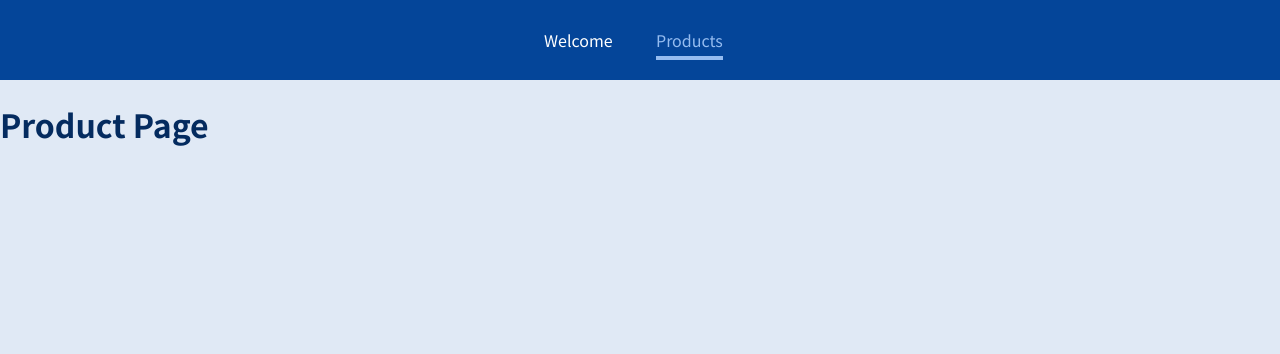
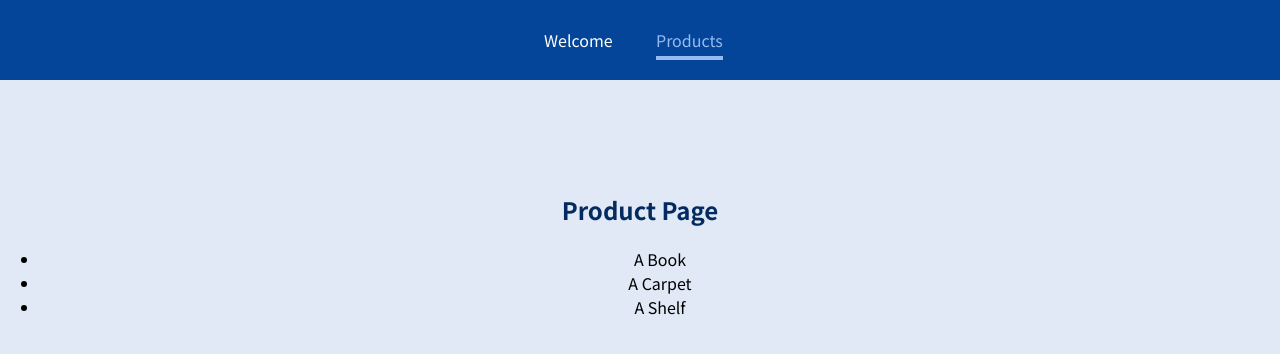
Before and after one commit to Aman-Gupta-Ji/React-Router, a JavaScript app: page /products in a window 1280 px wide. Shown: the top 354 px of the page. Built offline with nearby package versions, Linux system fonts and the light colour scheme.

Commit message:
Product Details /:Id

```diff
--- a/src/App.js
+++ b/src/App.js
@@ -1,20 +1,26 @@
-import { Route } from 'react-router-dom';
+import { Route } from "react-router-dom";
 
-import Welcome from './pages/Welcome';
-import Products from './pages/Products';
-import Header from './components/Header';
+import Welcome from "./pages/Welcome";
+import Products from "./pages/Products";
+import ProductDetail from "./pages/ProductDetail";
+import Header from "./components/Header";
 
 function App() {
   return (
-    <div>
+    <>
       <Header />
+      <main>
         <Route path="/welcome">
           <Welcome />
         </Route>
         <Route path="/products">
           <Products />
         </Route>
-    </div>
+        <Route path="/products-detail/:productId">
+          <ProductDetail />
+        </Route>
+      </main>
+    </>
   );
 }
 
--- /dev/null
+++ b/src/pages/ProductDetail.js
@@ -0,0 +1,9 @@
+const ProductDetail = () => {
+    return (
+        <section>
+            <h1>Product Detail Page</h1>
+        </section>
+    );
+}
+
+export default ProductDetail;
--- a/src/pages/Products.js
+++ b/src/pages/Products.js
@@ -1,5 +1,14 @@
 const Products = () => {
-    return <h1>Product Page</h1>
-}
+  return (
+    <section>
+      <h1>Product Page</h1>
+      <ul>
+        <li>A Book</li>
+        <li>A Carpet</li>
+        <li>A Shelf</li>
+      </ul>
+    </section>
+  );
+};
 
 export default Products;
```
Lines whose indentation alone changed are shown as unchanged.
